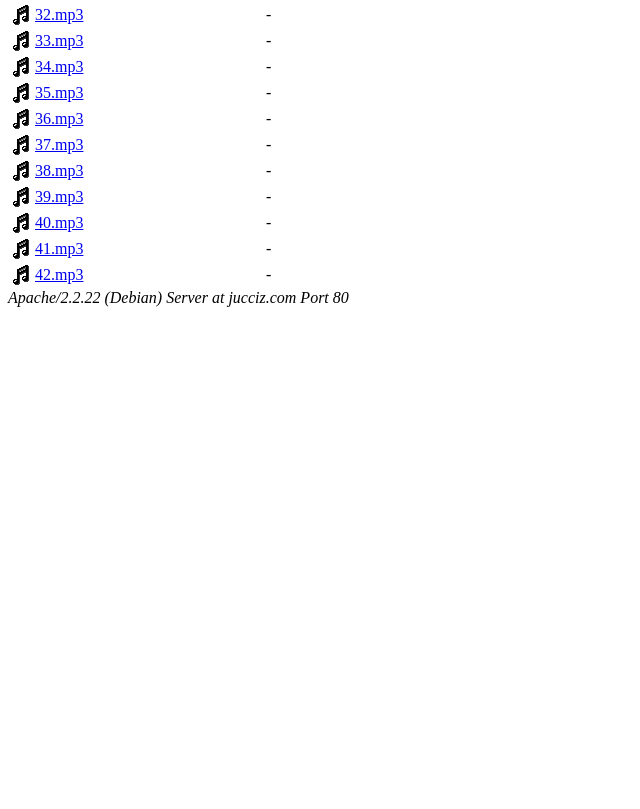
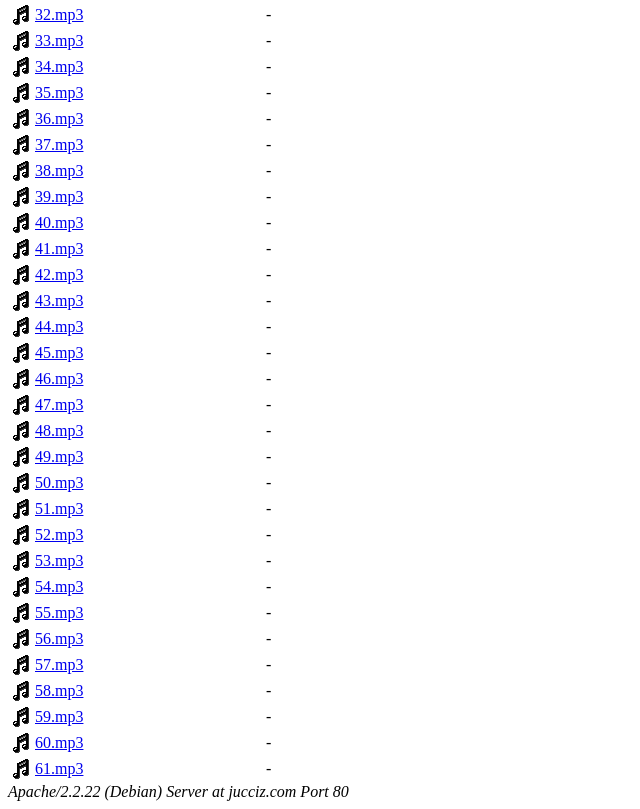
Before and after one commit to smallsillybird/Index-of, a plain HTML site: page Deutsch/Phonetik/01/index.html in a window 1280 px wide. Shown: the part 945-1754 px from the top of the page, without its empty margins (0-640 px from the left). Before the commit the page ends 1260 px from the top, so only its background shows below. Drawn offline with Linux system fonts and the light colour scheme.

Commit message:
Update index.html
完成数字索引-61(all)

```diff
--- a/Deutsch/Phonetik/01/index.html
+++ b/Deutsch/Phonetik/01/index.html
@@ -496,6 +496,197 @@
             <td align="right">  - </td>
             <td>&nbsp;</td>
         </tr>
+         <td valign="top">
+                <img src="/icons/sound2.gif" alt="[DIR]">
+            </td>
+            <td>
+                <a href="43.mp3">43.mp3</a>
+            </td>
+            <td align="right"></td>
+            <td align="right">  - </td>
+            <td>&nbsp;</td>
+        </tr>
+           <td valign="top">
+                <img src="/icons/sound2.gif" alt="[DIR]">
+            </td>
+            <td>
+                <a href="44.mp3">44.mp3</a>
+            </td>
+            <td align="right"></td>
+            <td align="right">  - </td>
+            <td>&nbsp;</td>
+        </tr>
+           <td valign="top">
+                <img src="/icons/sound2.gif" alt="[DIR]">
+            </td>
+            <td>
+                <a href="45.mp3">45.mp3</a>
+            </td>
+            <td align="right"></td>
+            <td align="right">  - </td>
+            <td>&nbsp;</td>
+        </tr>
+           <td valign="top">
+                <img src="/icons/sound2.gif" alt="[DIR]">
+            </td>
+            <td>
+                <a href="46.mp3">46.mp3</a>
+            </td>
+            <td align="right"></td>
+            <td align="right">  - </td>
+            <td>&nbsp;</td>
+        </tr>
+           <td valign="top">
+                <img src="/icons/sound2.gif" alt="[DIR]">
+            </td>
+            <td>
+                <a href="47.mp3">47.mp3</a>
+            </td>
+            <td align="right"></td>
+            <td align="right">  - </td>
+            <td>&nbsp;</td>
+        </tr>
+           <td valign="top">
+                <img src="/icons/sound2.gif" alt="[DIR]">
+            </td>
+            <td>
+                <a href="48.mp3">48.mp3</a>
+            </td>
+            <td align="right"></td>
+            <td align="right">  - </td>
+            <td>&nbsp;</td>
+        </tr>
+           <td valign="top">
+                <img src="/icons/sound2.gif" alt="[DIR]">
+            </td>
+            <td>
+                <a href="49.mp3">49.mp3</a>
+            </td>
+            <td align="right"></td>
+            <td align="right">  - </td>
+            <td>&nbsp;</td>
+        </tr>
+           <td valign="top">
+                <img src="/icons/sound2.gif" alt="[DIR]">
+            </td>
+            <td>
+                <a href="50.mp3">50.mp3</a>
+            </td>
+            <td align="right"></td>
+            <td align="right">  - </td>
+            <td>&nbsp;</td>
+        </tr>
+           <td valign="top">
+                <img src="/icons/sound2.gif" alt="[DIR]">
+            </td>
+            <td>
+                <a href="51.mp3">51.mp3</a>
+            </td>
+            <td align="right"></td>
+            <td align="right">  - </td>
+            <td>&nbsp;</td>
+        </tr>
+           <td valign="top">
+                <img src="/icons/sound2.gif" alt="[DIR]">
+            </td>
+            <td>
+                <a href="52.mp3">52.mp3</a>
+            </td>
+            <td align="right"></td>
+            <td align="right">  - </td>
+            <td>&nbsp;</td>
+        </tr>
+           <td valign="top">
+                <img src="/icons/sound2.gif" alt="[DIR]">
+            </td>
+            <td>
+                <a href="53.mp3">53.mp3</a>
+            </td>
+            <td align="right"></td>
+            <td align="right">  - </td>
+            <td>&nbsp;</td>
+        </tr>
+           <td valign="top">
+                <img src="/icons/sound2.gif" alt="[DIR]">
+            </td>
+            <td>
+                <a href="54.mp3">54.mp3</a>
+            </td>
+            <td align="right"></td>
+            <td align="right">  - </td>
+            <td>&nbsp;</td>
+        </tr>
+           <td valign="top">
+                <img src="/icons/sound2.gif" alt="[DIR]">
+            </td>
+            <td>
+                <a href="55.mp3">55.mp3</a>
+            </td>
+            <td align="right"></td>
+            <td align="right">  - </td>
+            <td>&nbsp;</td>
+        </tr>
+           <td valign="top">
+                <img src="/icons/sound2.gif" alt="[DIR]">
+            </td>
+            <td>
+                <a href="56.mp3">56.mp3</a>
+            </td>
+            <td align="right"></td>
+            <td align="right">  - </td>
+            <td>&nbsp;</td>
+        </tr>
+           <td valign="top">
+                <img src="/icons/sound2.gif" alt="[DIR]">
+            </td>
+            <td>
+                <a href="57.mp3">57.mp3</a>
+            </td>
+            <td align="right"></td>
+            <td align="right">  - </td>
+            <td>&nbsp;</td>
+        </tr>
+           <td valign="top">
+                <img src="/icons/sound2.gif" alt="[DIR]">
+            </td>
+            <td>
+                <a href="58.mp3">58.mp3</a>
+            </td>
+            <td align="right"></td>
+            <td align="right">  - </td>
+            <td>&nbsp;</td>
+        </tr>
+           <td valign="top">
+                <img src="/icons/sound2.gif" alt="[DIR]">
+            </td>
+            <td>
+                <a href="59.mp3">59.mp3</a>
+            </td>
+            <td align="right"></td>
+            <td align="right">  - </td>
+            <td>&nbsp;</td>
+        </tr>
+           <td valign="top">
+                <img src="/icons/sound2.gif" alt="[DIR]">
+            </td>
+            <td>
+                <a href="60.mp3">60.mp3</a>
+            </td>
+            <td align="right"></td>
+            <td align="right">  - </td>
+            <td>&nbsp;</td>
+        </tr>
+           <td valign="top">
+                <img src="/icons/sound2.gif" alt="[DIR]">
+            </td>
+            <td>
+                <a href="61.mp3">61.mp3</a>
+            </td>
+            <td align="right"></td>
+            <td align="right">  - </td>
+            <td>&nbsp;</td>
+        </tr>
+
 
 
 
```
